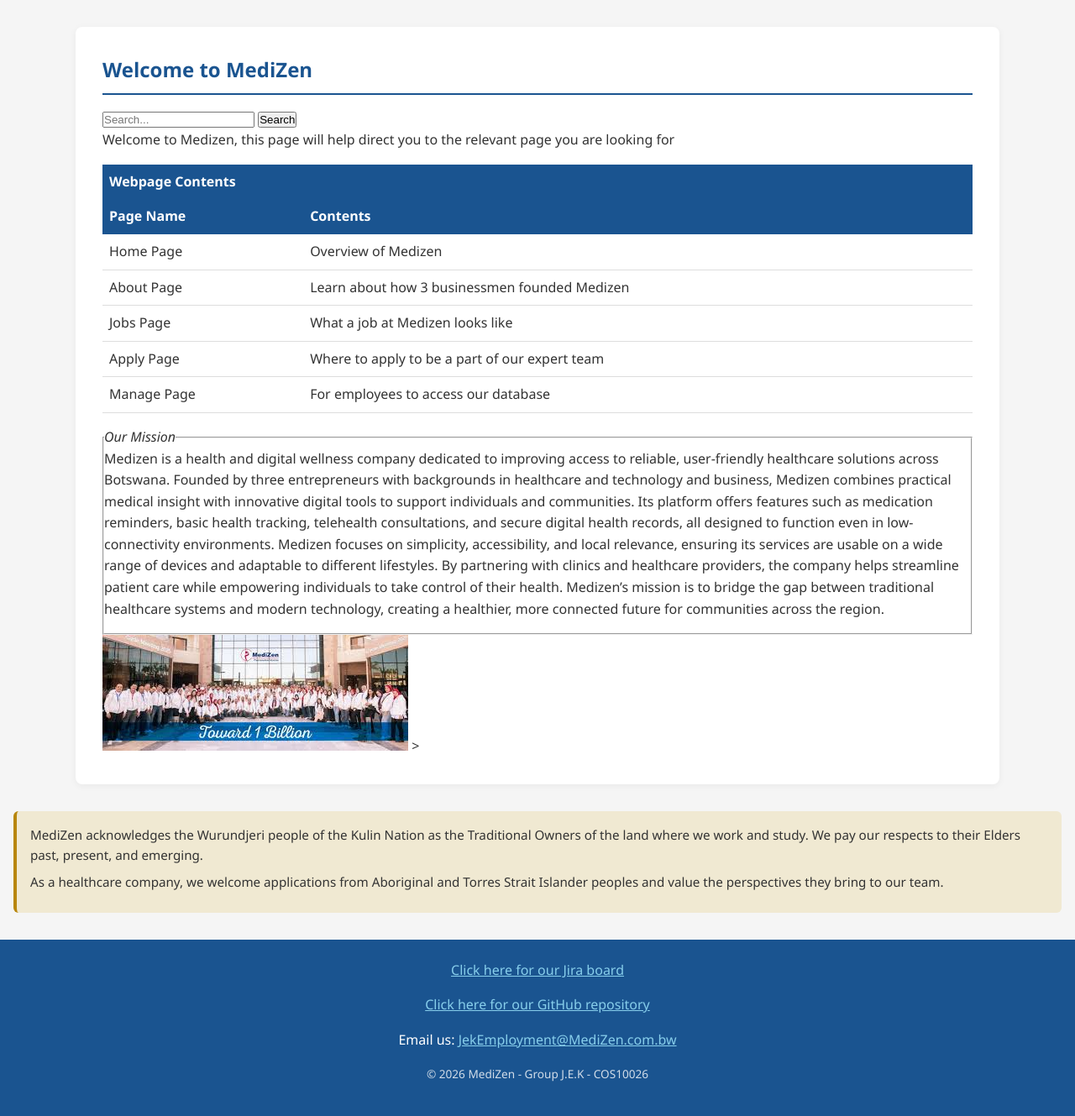
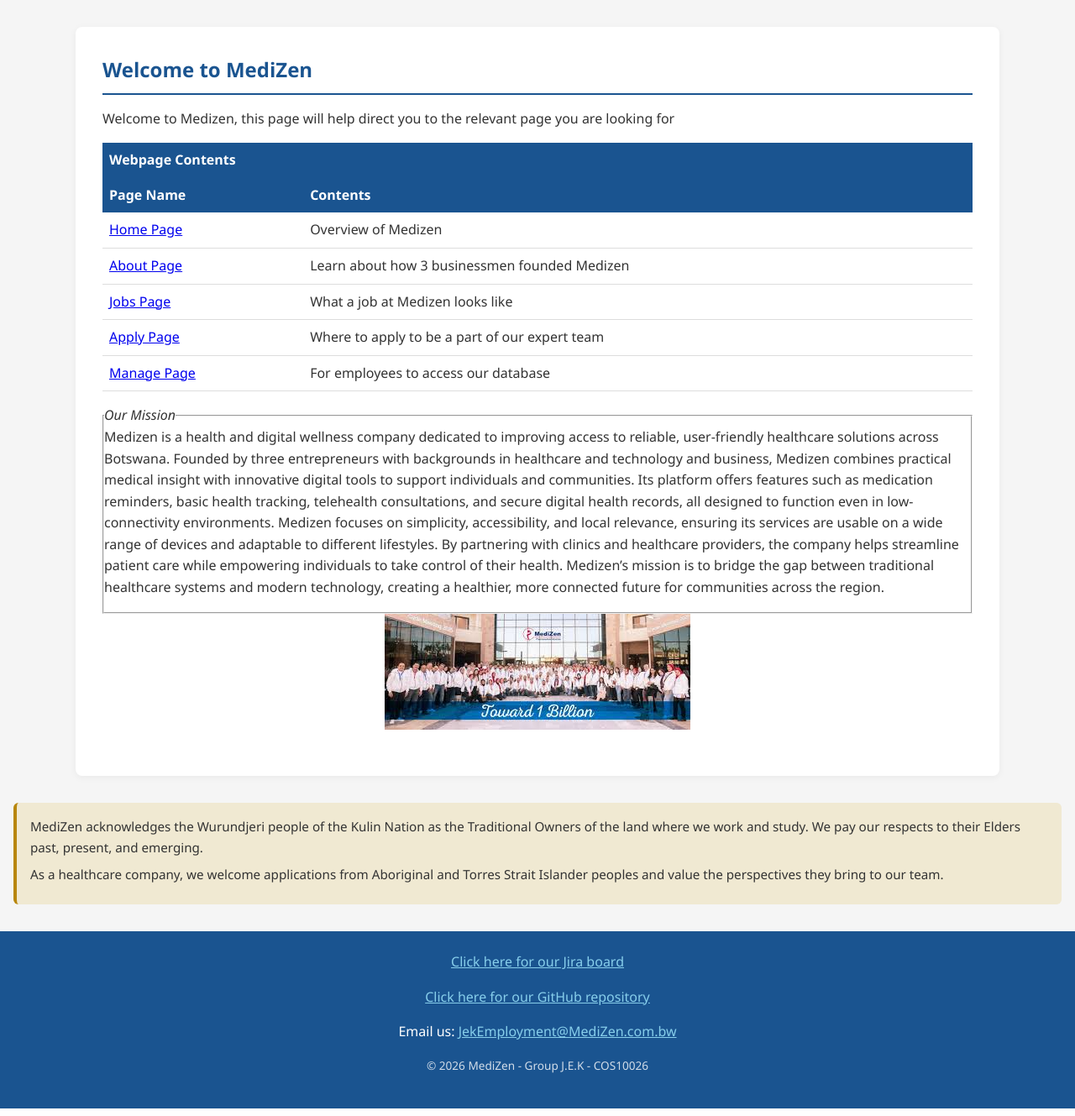
Before and after one commit to ElliotCaval07/GroupAssignment1, a PHP site: page /project2/index.php in a window 1280 px wide. Shown: the part 275-1604 px from the top of the page at 84% size. Run offline with PHP 8.4, Linux system fonts and the light colour scheme.

Commit message:
home page done

```diff
--- a/project2/index.php
+++ b/project2/index.php
@@ -33,10 +33,7 @@
         <!-- TODO Elliot: reduce clutter and improve visual layout (Part 1 feedback). -->
         <!-- TODO Elliot: add one embedded <style> block + one inline style (Part 1 feedback). -->
 
-    <div class="search">
-<input type="text" placeholder="Search...">
-  <button>Search</button>
-</div class="search">
+
 
 </head>
 
@@ -63,28 +60,28 @@
 
     <tbody>
       <tr>
-        <td>Home Page</td>
+        <td><a href="index.php">Home Page</a></td>
         <td>Overview of Medizen</td>
 
       </tr>
       <tr>
-        <td>About Page</td>
+        <td><a href="about.php">About Page</a></td>
         <td>Learn about how 3 businessmen founded Medizen</td>
 
       </tr>
 
       <tr>
-        <td>Jobs Page</td>
+        <td><a href="jobs.php">Jobs Page</a></td>
         <td>What a job at Medizen looks like</td>
       </tr>
 
       <tr>
-        <td>Apply Page</td>
+        <td><a href="apply.php">Apply Page</a></td>
         <td>Where to apply to be a part of our expert team</td>
       </tr>
 
       <tr>
-        <td>Manage Page</td>
+        <td><a href="manage.php">Manage Page</a></td>
         <td>For employees to access our database</td>
     </tr>
     </tbody>
@@ -99,9 +96,9 @@
     </p>
 </fieldset>
 
-
-<img src="images/medizenteam.jpg" alt="Medizen team image" id="teamPic" >
->
+  <p align="center">
+<img src="images/medizenteam.jpg" alt="Medizen team image" id="teamPic">
+</p>
 
     </main>
 
```
